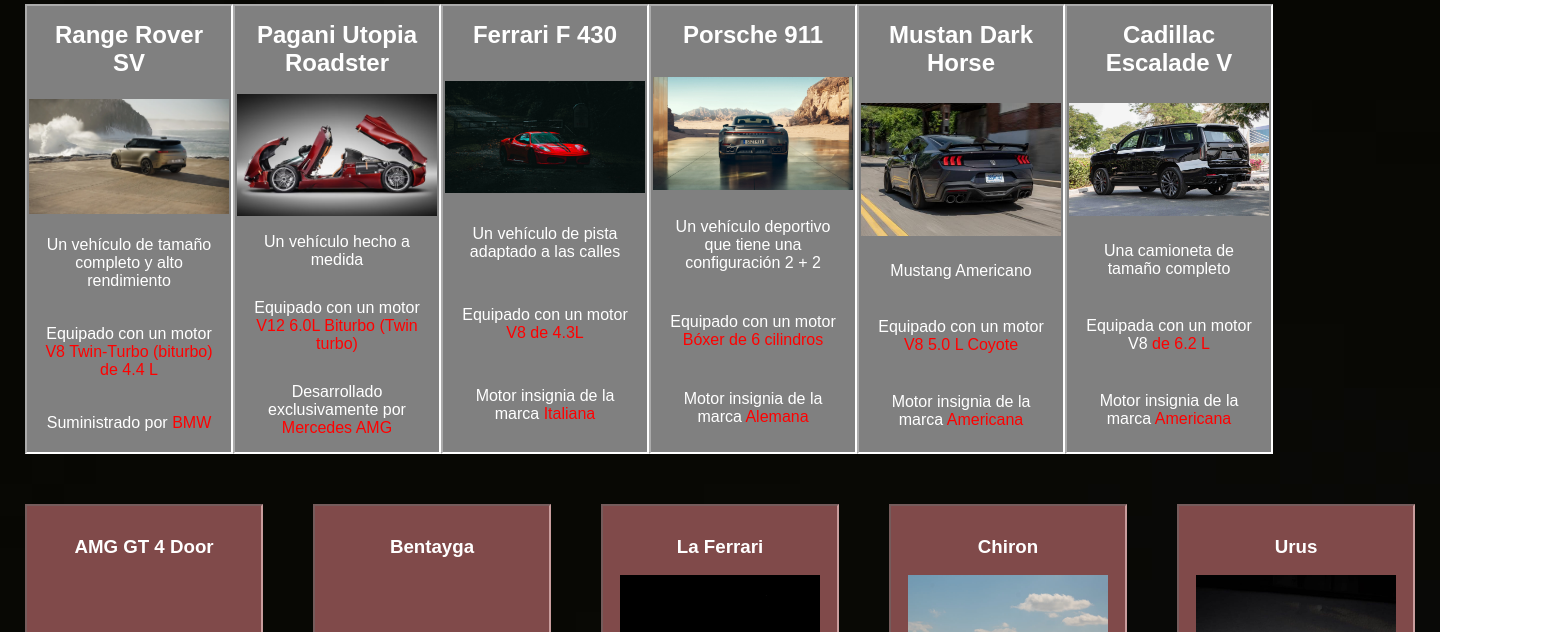
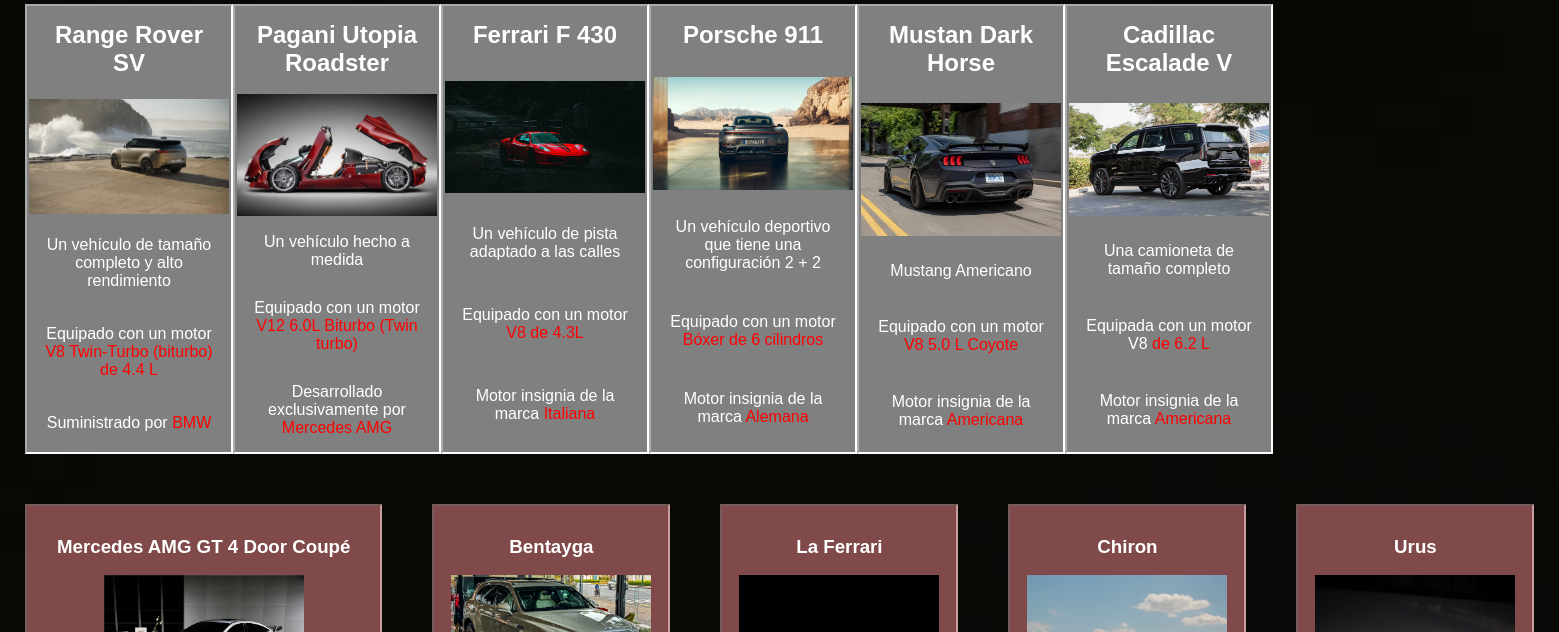
Before and after one commit to Cr1stopher636/pagina-web, a plain HTML site: page html/01-index.html in a window 1280 px wide. Shown: the part 124-756 px from the top of the page, 1559 px wide, since content can reach past the window. Drawn offline with Linux system fonts and the light colour scheme.

Commit message:
add: imgs

```diff
--- a/html/01-index.html
+++ b/html/01-index.html
@@ -111,12 +111,12 @@
 
          <article class="specifications">
                 <h3>Bentayga</h3>
-              <img src="" alt="">
+              <img src="img/17-bentayga.jpg" alt="Bentley Bentayga">
         </article>
 
          <article class="specifications">
-                <h3>AMG GT 4 Door</h3>
-              <img src="" alt="">
+                <h3>Mercedes AMG GT 4 Door Coupé</h3>
+              <img src="img/18-mercedes.jpg" alt="Mercedes AMG GT 4 Door Coupé">
         </article>
 </section>
 
```
Also changed, not shown: html/img/17-bentayga.jpg (added), html/img/18-mercedes.jpg (added), 1 other file.
